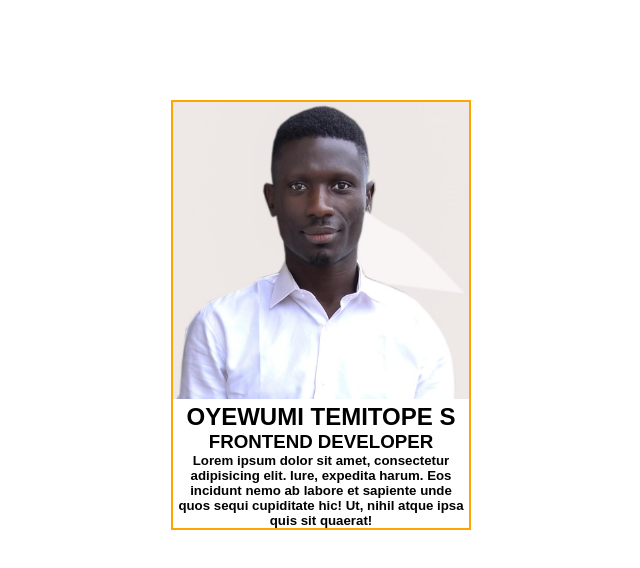
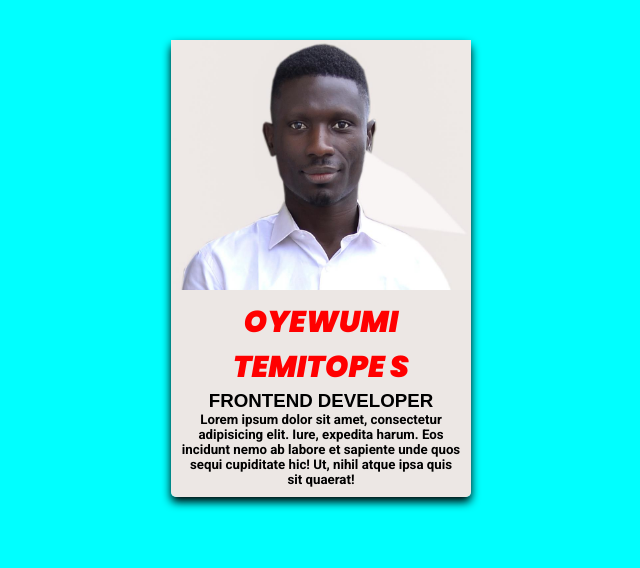
Before and after one commit to ek-ado-1399/TemitopeCard, a plain HTML site: page index.html in a window 1280 px wide. Shown: the whole page, without its empty margins (319-959 px from the left). Drawn offline with Linux system fonts and the light colour scheme; a web font is replaced by a local one.

Commit message:
Add files via upload

```diff
--- a/index.html
+++ b/index.html
@@ -6,6 +6,9 @@
     <meta name="viewport" content="width=device-width, initial-scale=1.0">
     <title>push to github</title>
     <link rel="stylesheet" href="style.css">
+    <link rel="preconnect" href="https://fonts.googleapis.com">
+<link rel="preconnect" href="https://fonts.gstatic.com" crossorigin>
+<link href="https://fonts.googleapis.com/css2?family=Poppins:ital,wght@0,100;0,200;0,500;0,600;0,700;1,100;1,200;1,300;1,400;1,500;1,700;1,800;1,900&family=Roboto:ital,wght@0,100;0,300;0,400;0,700;0,900;1,100;1,300;1,700;1,900&family=Sofia+Sans+Condensed:ital,wght@0,1;0,100;0,400;0,600;0,800;0,1000;1,1;1,100;1,400;1,700;1,800;1,900;1,1000&display=swap" rel="stylesheet">
 </head>
 <body>
     <div class="cardcontainer">
--- a/style.css
+++ b/style.css
@@ -1,21 +1,47 @@
+/* @import url('https://fonts.googleapis.com/css2?family=Poppins:ital,wght@0,100;0,200;0,500;0,600;0,700;1,100;1,200;1,300;1,400;1,500;1,700;1,800;1,900&family=Roboto:ital,wght@0,100;0,300;0,400;0,700;0,900;1,100;1,300;1,700;1,900&family=Sofia+Sans+Condensed:ital,wght@0,1;0,100;0,400;0,600;0,800;0,1000;1,1;1,100;1,400;1,700;1,800;1,900;1,1000&display=swap'); */
+
 *{
     margin: 0;
     padding: 0;
     box-sizing: border-box;
     font-family: sans-serif;
 }
+body{
+    background-color: aqua;
+}
 .cardcontainer{
     width: 300px;
-    margin: 100px auto;
+    margin: 40px auto;
     /* height: 100vh; */
     text-align: center;
-    border: 2px solid orange;
+    /* border: 2px solid orange; */
+    box-shadow: 0 5px 10px 0 rgba(0, 0, 0, 1);
+    border-radius: 5px;
+    transition: transform 0.9s;
+}
+.cardcontainer:hover{
+    transform: scale(1.1);
 }
 .cardcontainer .image{
     width: 100%;
-    /* height: 250px; */
+    height: 250px;
     overflow: hidden;
 }
 .cardcontainer .image img{
     width: 100%;
 }
+.cardcontainer .articles{
+    background-color: #ECE7E4;
+    padding: 10px;
+    border-radius: 0 0 5px 5px;
+}
+h2{
+    font-family: 'Poppins', sans-serif;
+    font-size: 30px;
+    font-weight: 900;
+    font-style: italic;
+    color: red;
+}
+h5{
+    font-family: 'Roboto', sans-serif;
+}
```
